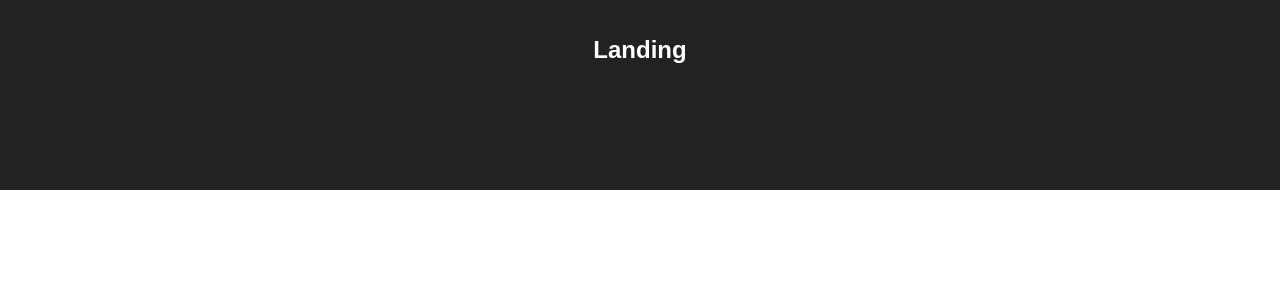
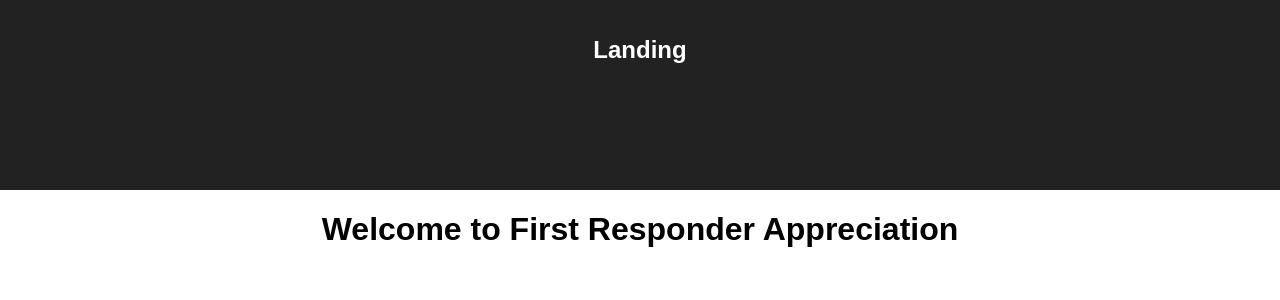
Before and after one commit to 2018Lumohacks/FirstResponderAppreciation, a React (Create React App) app: page / in a window 1280 px wide. Shown: the top 300 px of the page. Built offline with nearby package versions, Linux system fonts and the light colour scheme.

Commit message:
Added initial welcome page

```diff
--- a/src/App.js
+++ b/src/App.js
@@ -4,7 +4,7 @@ import {
   Route
 } from "react-router-dom";
 import './App.css';
-import Landing from './containers/landing/Landing'
+import Landing from './containers/landing/Landing';
 class App extends Component {
   render() {
     return (
--- /dev/null
+++ b/src/components/welcome/welcome.js
@@ -0,0 +1,11 @@
+import React from 'react';
+import './welcome.css';
+const Welcome = (props) => {
+    return(
+        <div className="Welcome">
+           <h1><b>Welcome to First Responder Appreciation</b></h1>
+        </div>
+    );
+}
+
+export default Welcome;
--- a/src/containers/landing/Landing.js
+++ b/src/containers/landing/Landing.js
@@ -1,5 +1,6 @@
 import React, { Component } from 'react';
 import './Landing.css';
+import Welcome from '../../components/welcome/welcome';
 
 class Landing extends Component {
   render() {
@@ -8,6 +9,7 @@ class Landing extends Component {
         <header className="App-header">
           <h1 className="App-title">Landing</h1>
         </header>
+        <Welcome/>
       </div>
     );
   }
```
Also changed, not shown: src/components/welcome/welcome.css (added).
